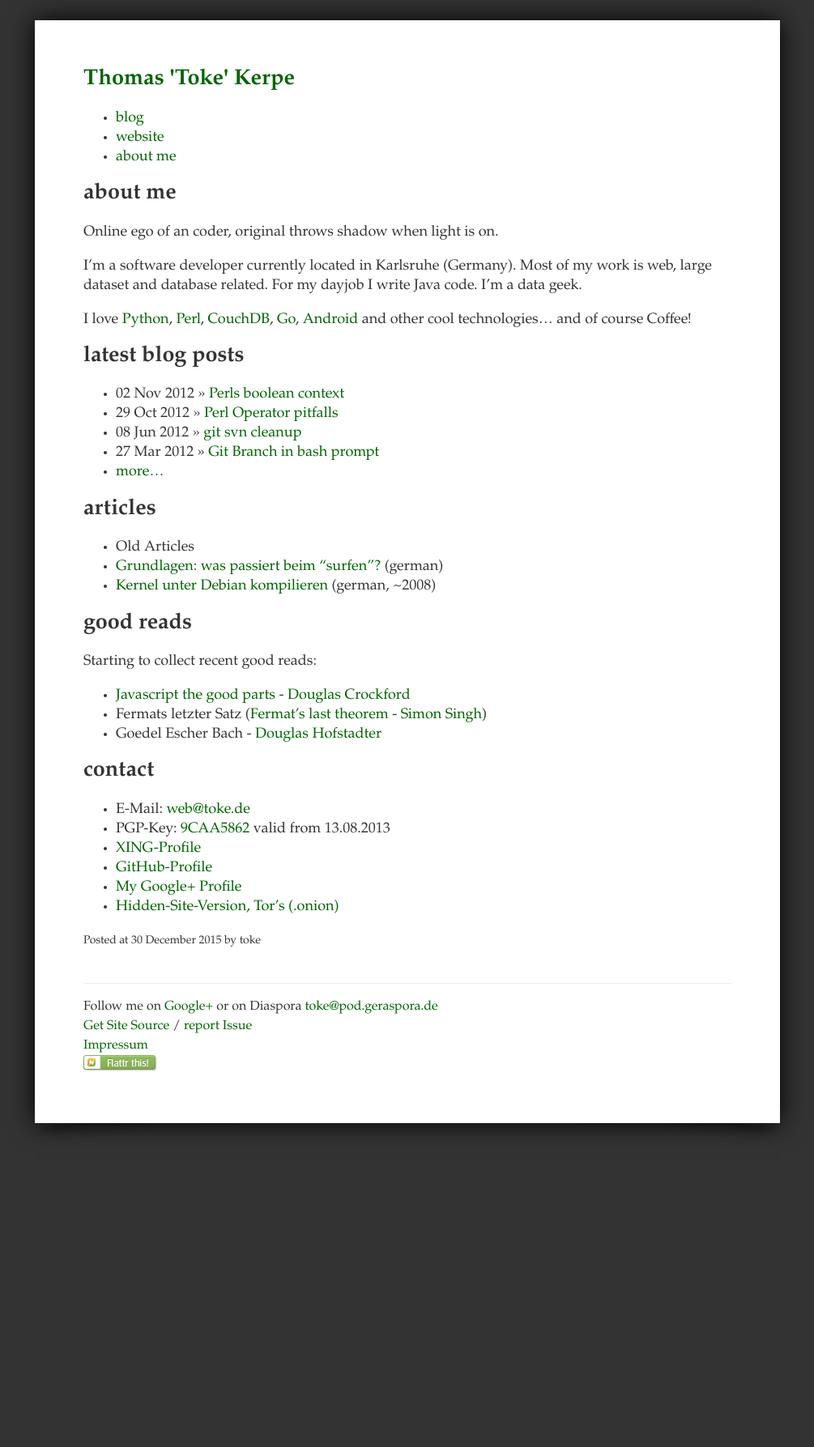
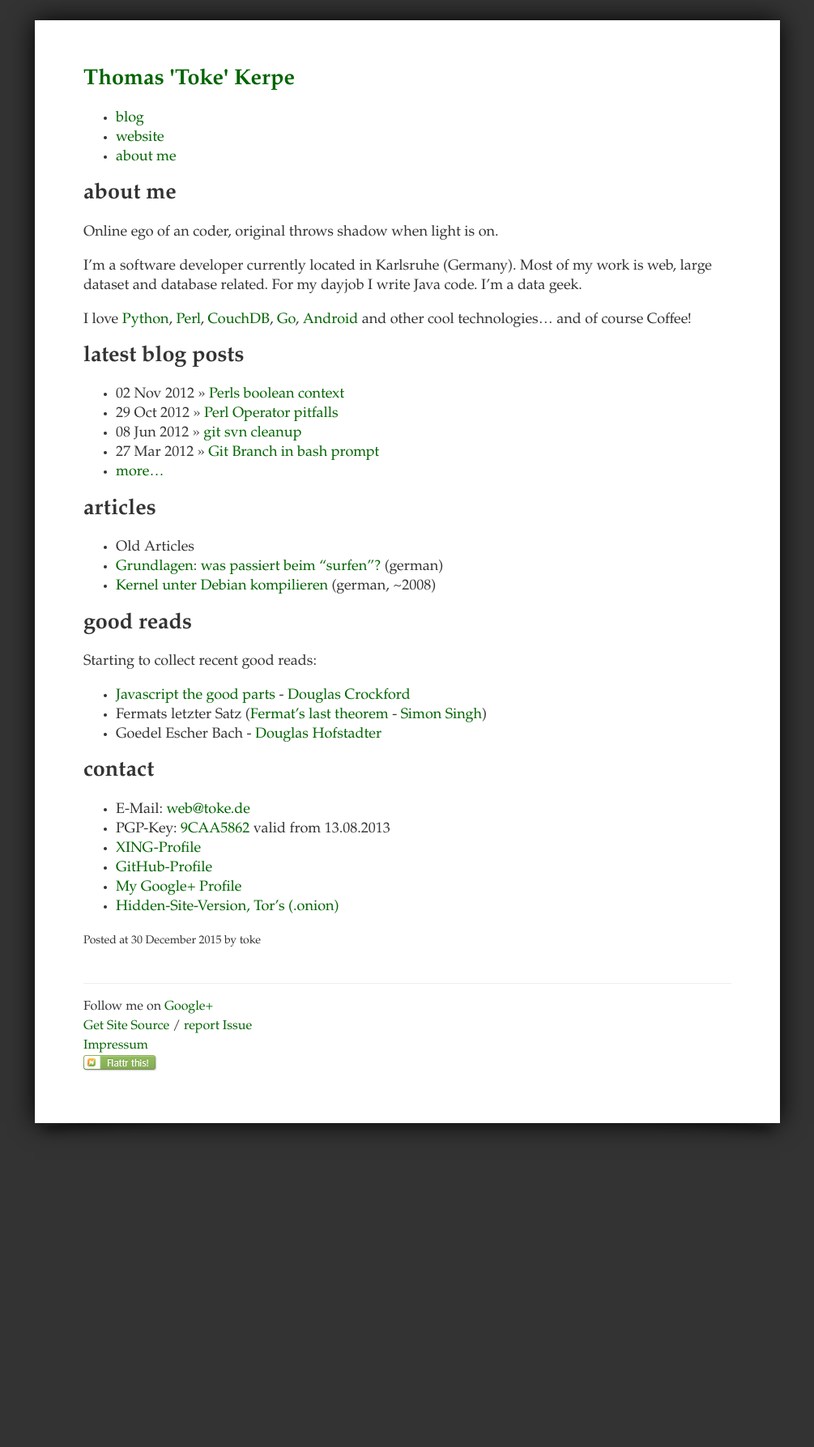
Before and after one commit to toke/toke.de, a Jekyll site: the page built from index.markdown, in a window 1280 px wide. Shown: the whole page at 81% size, without its empty margins (137-1142 px from the left). Built offline with Jekyll 4.4.1, drawn with Linux system fonts in a browser that asks for light colours.

Commit message:
Removed geraspora

```diff
--- a/_layouts/default.html
+++ b/_layouts/default.html
@@ -50,8 +50,7 @@
 
     <footer>
     <p>Follow me on
-    <a rel="noreferrer" href="/+">Google+</a>
-    or on Diaspora <a rel="noreferrer nofollow" href="https://pod.geraspora.de/u/toke">toke@pod.geraspora.de</a><br>
+    <a rel="noreferrer" href="/+">Google+</a><br>
     <a rel="noreferrer" href="https://github.com/toke/toke.de">Get Site Source</a>&nbsp;/&nbsp;<a rel="noreferrer" href="https://github.com/toke/toke.de/issues">report Issue</a><br>
     <a rel="nofollow" href="/impressum/">Impressum</a><br>
     <a rel="noreferrer" href="https://flattr.com/thing/552775/Toke-site" target="_blank" class="flattr"><img src="{{ site.url }}/assets/flattr-badge-large.png" alt="Flattr this" title="Flattr this"></a>
```
